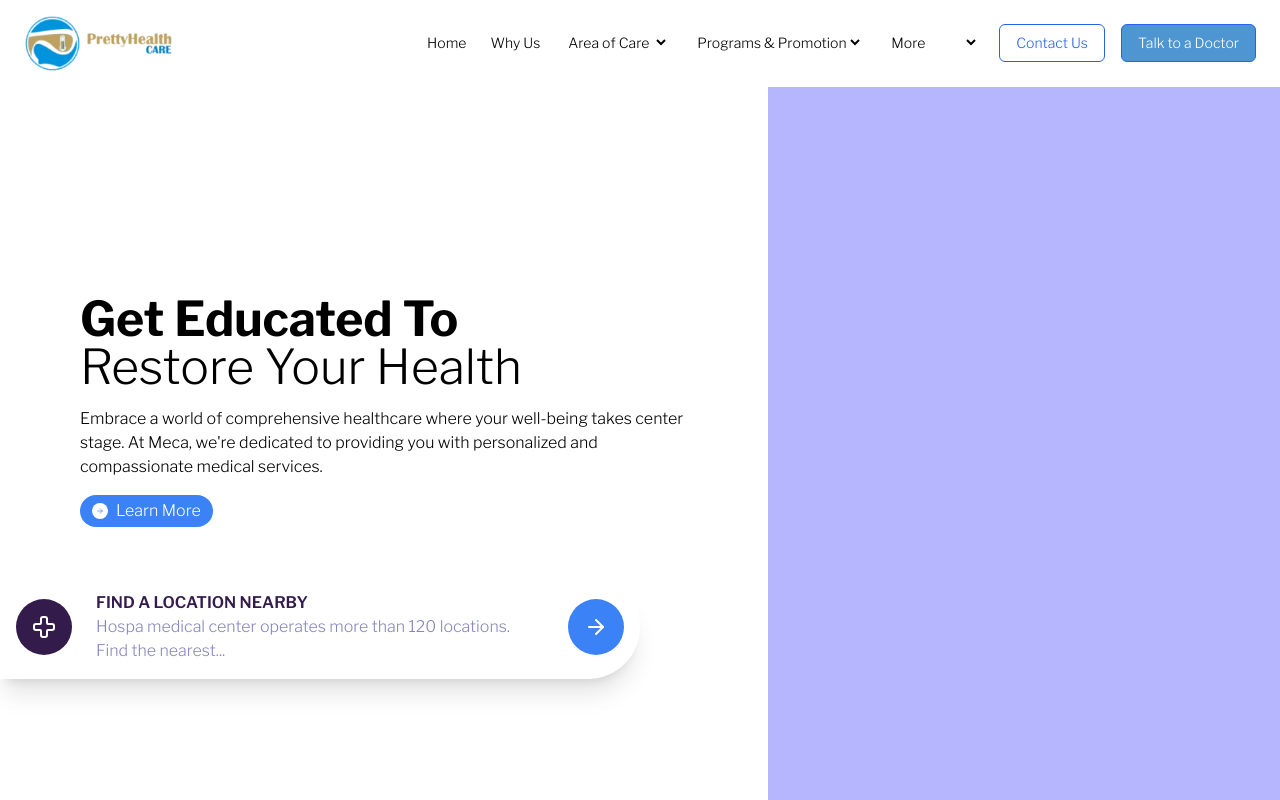
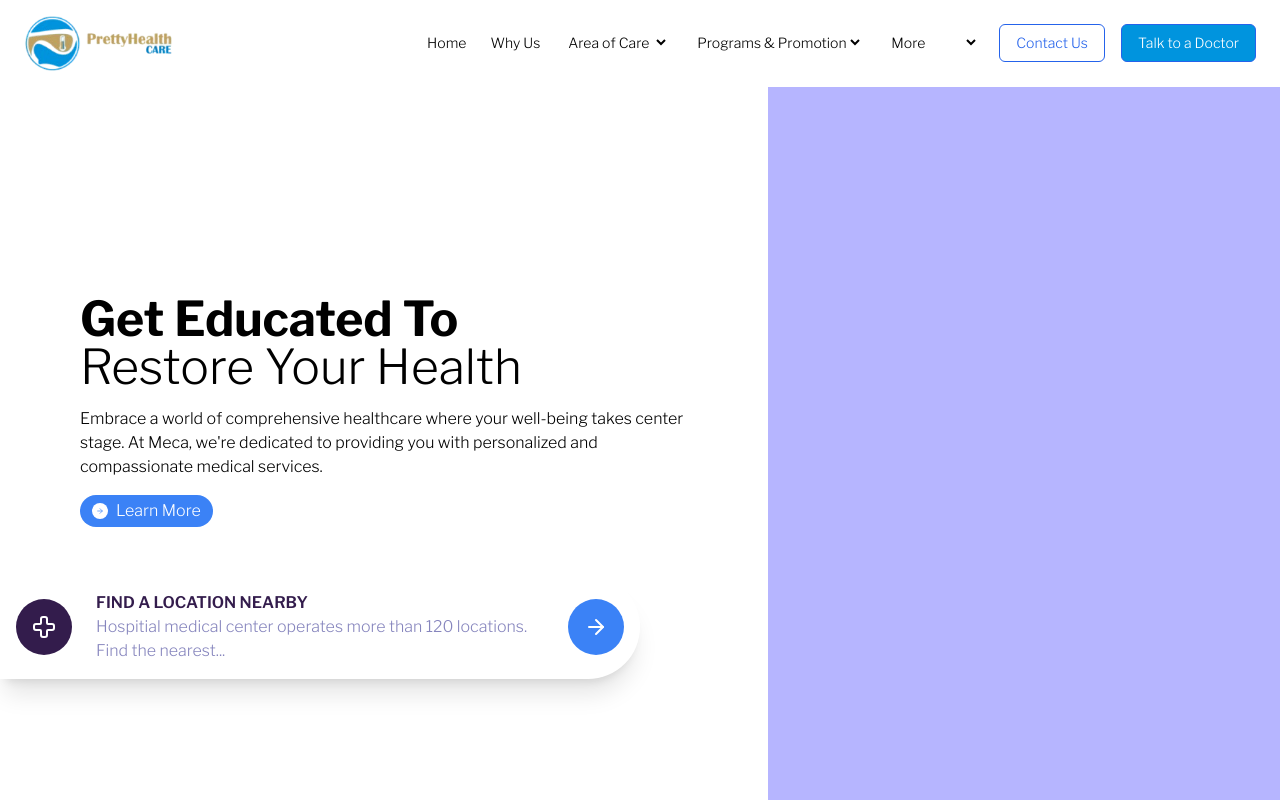
Before and after one commit to Savi1303/ade_healthcare, a Next.js app: page /school-health in a window 1280 px wide. Shown: the top 800 px of the page. Built offline with nearby package versions, Linux system fonts and the light colour scheme.

Commit message:
minor update

```diff
--- a/src/components/Footer/Footer.tsx
+++ b/src/components/Footer/Footer.tsx
@@ -40,7 +40,6 @@ const Footer = () => {
                                 <li className="text-gray-300 hover:text-gray-500 cursor-pointer">Overview</li>
                                 <li className="text-gray-300 hover:text-gray-500 cursor-pointer">Browse</li>
                                 <li className="text-gray-300 hover:text-gray-500 cursor-pointer">Accessibility</li>
-                                <li className="text-gray-300 hover:text-gray-500 cursor-pointer">Five</li>
                             </ul>
                         </div>
 
--- a/src/components/LandingPage/PrettyHealth/PrettyCard/PrettyCard.tsx
+++ b/src/components/LandingPage/PrettyHealth/PrettyCard/PrettyCard.tsx
@@ -9,7 +9,7 @@ interface PrettyCardProps {
 
 const PrettyCard: React.FC<PrettyCardProps> = ({ icon, title, description }) => {
     return (
-        <div className="flex flex-col p-6 bg-white w-full sm:w-[300px]">
+        <div className="flex flex-col p-6 bg-white w-full sm:w-[290px]">
             {/* Icon or Image */}
             <div className="w-16 h-16 flex items-center justify-center mb-4">
                 {icon}
--- a/src/components/Navbar/Navbar.tsx
+++ b/src/components/Navbar/Navbar.tsx
@@ -107,12 +107,12 @@ const Navbar = () => {
 
                     {/* Buttons */}
                     <div className="md:flex items-center space-x-4 mt-6 md:mt-0">
-                        <button className="bg-white border border-blue-600 text-blue-600 hover:bg-[#4E96D1] hover:text-white text-sm font-medium px-4 py-2 rounded-md transition"
+                        <button className="bg-white border border-blue-600 text-blue-600 hover:bg-[#0094DE] hover:text-white text-sm font-medium px-4 py-2 rounded-md transition"
                             onClick={() => window.location.href = "/contact-us"}
                         >
                             Contact Us
                         </button>
-                        <button className="bg-[#4E96D1] text-white hover:bg-white hover:text-blue-600 border border-blue-600 text-sm font-medium px-4 py-2 rounded-md transition">
+                        <button className="bg-[#0094DE] text-white hover:bg-white hover:text-blue-600 border border-blue-600 text-sm font-medium px-4 py-2 rounded-md transition">
                             Talk to a Doctor
                         </button>
                     </div>
--- a/src/components/general/FindLocation.tsx
+++ b/src/components/general/FindLocation.tsx
@@ -9,7 +9,7 @@ const FindLocation = () => {
         </div>
         <div className="basis-10/12">
             <h3 className="font-semibold uppercase text-[#331C4C]">Find a location nearby</h3>
-            <p className="text-[#6867AD] text-xm opacity-80" >Hospa medical center operates more than 120 locations. Find the
+            <p className="text-[#6867AD] text-xm opacity-80" >Hospitial medical center operates more than 120 locations. Find the
             nearest...</p>
         </div>
         <div className="basis-1/12 flex justify-center">
```
